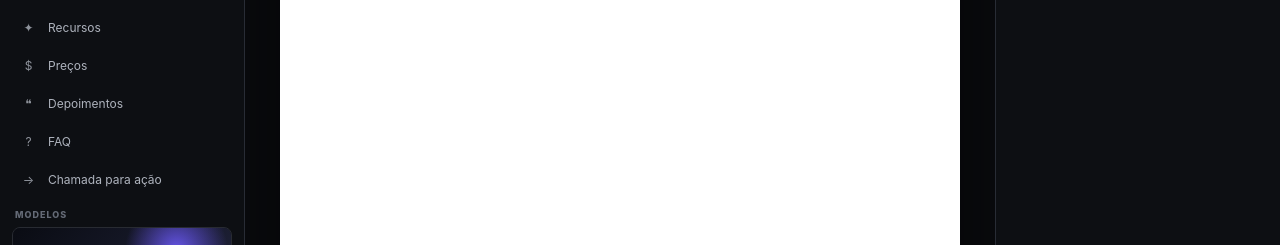
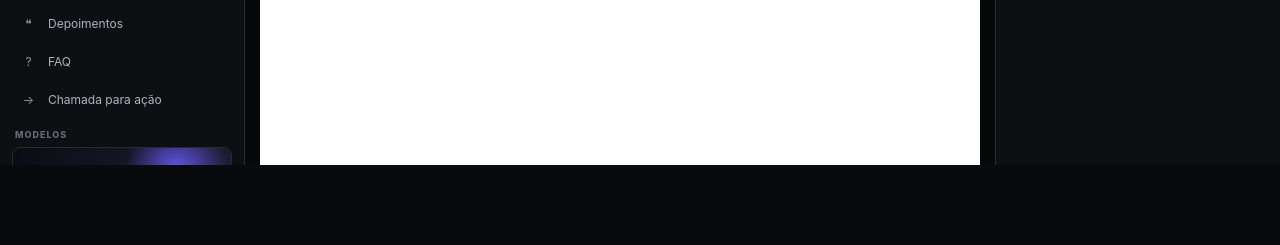
Before and after one commit to svtrm19-cloud/voidmindpro, a plain HTML site: page index.html in a window 1280 px wide. Shown: the part 635-880 px from the top of the page. After the commit the page ends 800 px from the top, so only its background shows below. Drawn offline with Linux system fonts and the light colour scheme.

Commit message:
Update index.html

```diff
--- a/index.html
+++ b/index.html
@@ -1111,8 +1111,11 @@ button{
     padding:15px;
   }
 }
-</style>
-  #global-loader{
+  .canvas-area{
+    padding:15px;
+}
+
+#global-loader{
     position:fixed;
     inset:0;
     z-index:99999;
@@ -1161,6 +1164,7 @@ button{
     font-size:11px;
     color:#858b98;
 }
+</style>
 </head>
 
 <body>
```
